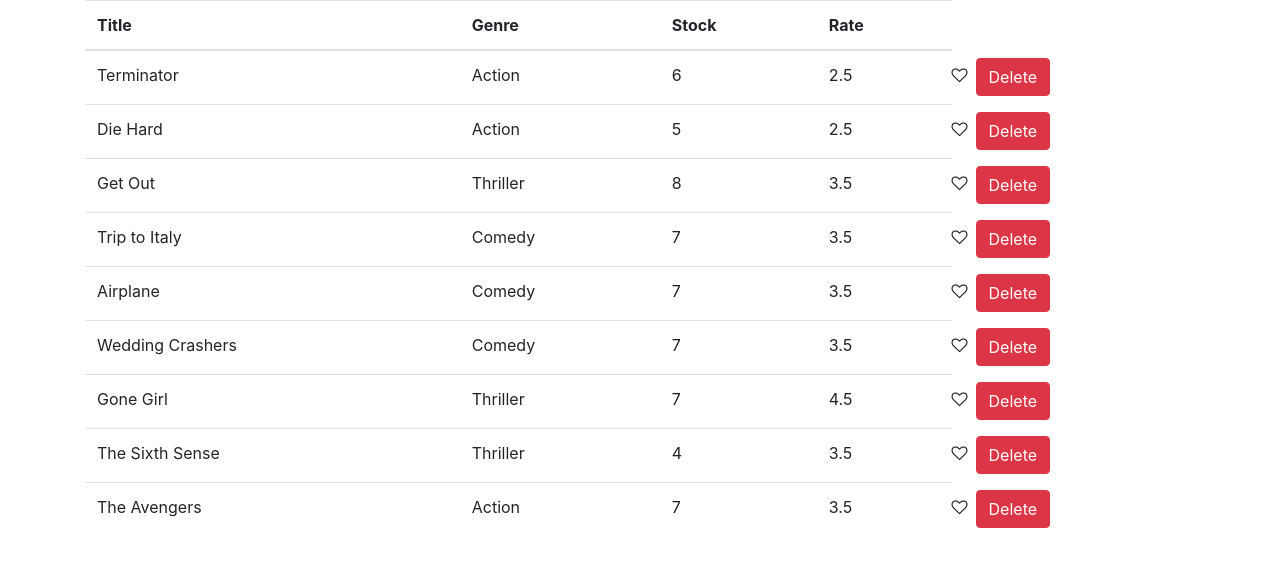
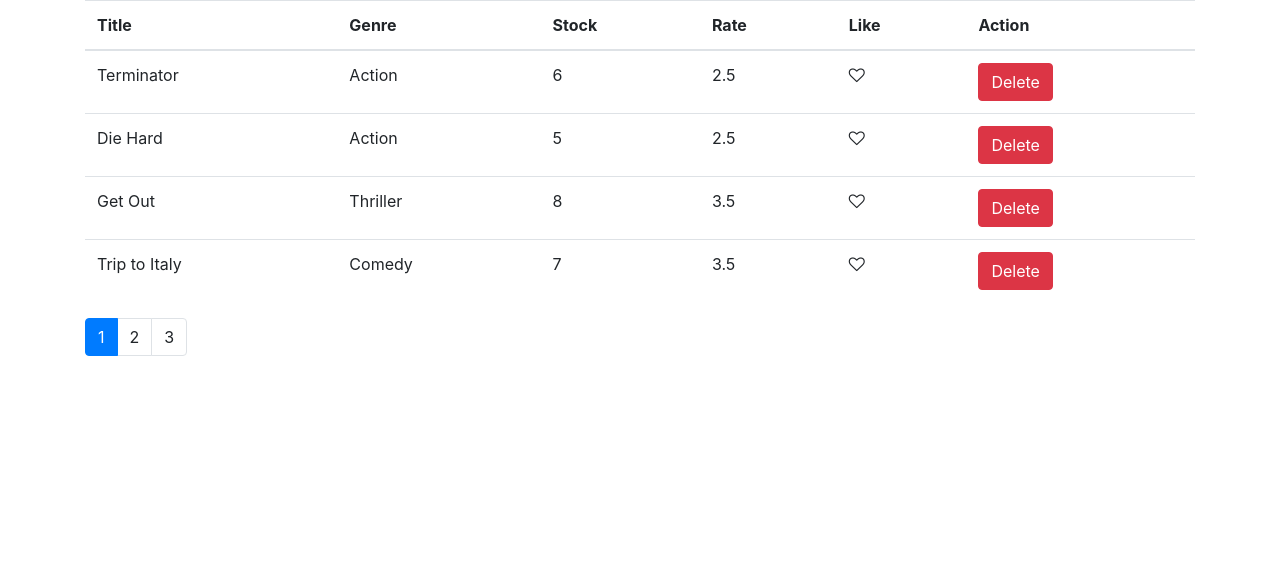
Before and after one commit to aliakbari77/react-vidly, a React (Create React App) app: page / in a window 1280 px wide. Shown: the top 566 px of the page. Built offline with nearby package versions, Linux system fonts and the light colour scheme.

Commit message:
feat: code paginate algorithm

```diff
--- a/package.json
+++ b/package.json
@@ -8,6 +8,7 @@
     "@testing-library/user-event": "^13.5.0",
     "bootstrap": "^4.1.1",
     "font-awesome": "^4.7.0",
+    "lodash": "^4.17.10",
     "react": "^17.0.2",
     "react-dom": "^17.0.2",
     "react-scripts": "5.0.0",
--- a/src/components/common/pagination.jsx
+++ b/src/components/common/pagination.jsx
@@ -1,7 +1,34 @@
 import React, { Component } from "react";
+import _ from "lodash";
 
-const Pagination = () => {
-  return null;
+const Pagination = (props) => {
+  const { itemsCount, pageSize, currentPage, onPageChanges } = props;
+  console.log(currentPage);
+
+  const pageCount = Math.ceil(itemsCount / pageSize);
+  if (pageCount === 1) return null;
+  const pages = _.range(1, pageCount + 1);
+
+  return (
+    <nav>
+      <ul className="pagination">
+        {pages.map((page) => {
+          return (
+            <li
+              key={page}
+              className={
+                page === currentPage ? "page-item active" : "page-item"
+              }
+            >
+              <a className="page-link" onClick={() => onPageChanges(page)}>
+                {page}
+              </a>
+            </li>
+          );
+        })}
+      </ul>
+    </nav>
+  );
 };
 
 export default Pagination;
--- a/src/components/movies.jsx
+++ b/src/components/movies.jsx
@@ -1,5 +1,6 @@
 import React, { Component } from "react";
 import { getMovies } from "../services/fakeMovieService";
+import { paginate } from "../utils/paginate";
 import Like from "./common/like";
 import Pagination from "./common/pagination";
 
@@ -7,6 +8,7 @@ class Movies extends Component {
   state = {
     movies: getMovies(),
     pageSize: 4,
+    currentPage: 1,
   };
 
   handleDelete = (m_id) => {
@@ -16,23 +18,27 @@ class Movies extends Component {
     this.setState({ movies: this.state.movies });
   };
 
-  renderTableData = () => {
-    let list = this.state.movies.map((m) => {
+  renderTableData = (movies) => {
+    let list = movies.map((m) => {
       return (
         <tr key={m._id}>
           <td>{m.title}</td>
           <td>{m.genre.name}</td>
           <td>{m.numberInStock}</td>
           <td>{m.dailyRentalRate}</td>
+          <td>
             <Like movie={m} onHeart={this.handleHeart} />
+          </td>
+          <td>
             <button
               onClick={() => {
                 this.handleDelete(m._id);
               }}
-            className="btn btn-danger m-2"
+              className="btn btn-danger"
             >
               Delete
             </button>
+          </td>
         </tr>
       );
     });
@@ -46,6 +52,8 @@ class Movies extends Component {
         <th>Genre</th>
         <th>Stock</th>
         <th>Rate</th>
+        <th>Like</th>
+        <th>Action</th>
       </tr>
     );
   };
@@ -59,28 +67,32 @@ class Movies extends Component {
   };
 
   handlePageChange = (page) => {
-    console.log(page);
+    this.setState({ currentPage: page });
   };
 
   render() {
-    console.log(this.state.movies);
     let count = this.state.movies.length;
+    const { pageSize, currentPage, movies: allMovies } = this.state;
+    const movies = paginate(allMovies, currentPage, pageSize);
+
     if (count == 0)
       return (
         <div className="container">
           <h2>There are no movie</h2>
         </div>
       );
+
     return (
       <div className="container">
         <table className="table">
           <thead>{this.renderTableHeader()}</thead>
-          <tbody>{this.renderTableData()}</tbody>
+          <tbody>{this.renderTableData(movies)}</tbody>
         </table>
         <Pagination
-          totalCount={count}
-          pageSize={this.state.pageSize}
-          onPageChange={this.handlePageChange}
+          itemsCount={count}
+          pageSize={pageSize}
+          onPageChanges={this.handlePageChange}
+          currentPage={currentPage}
         />
       </div>
     );
--- a/src/index.js
+++ b/src/index.js
@@ -11,7 +11,6 @@ import Pagination from "./components/common/pagination";
 ReactDOM.render(
   <React.StrictMode>
     <Movies />
-    <Pagination />
   </React.StrictMode>,
   document.getElementById("root")
 );
--- /dev/null
+++ b/src/utils/paginate.js
@@ -0,0 +1,6 @@
+import _ from "lodash";
+
+export function paginate(items, pageNumber, pageSize) {
+  const startIndex = (pageNumber - 1) * pageSize;
+  return _(items).slice(startIndex).take(pageSize).value();
+}
```
Also changed, not shown: 1 other file (tests, documents, lock files or other folders). Lines whose indentation alone changed are shown as unchanged.
